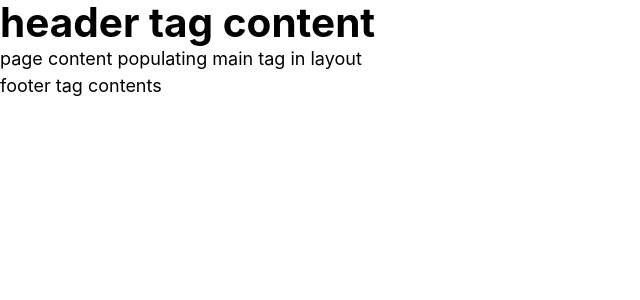
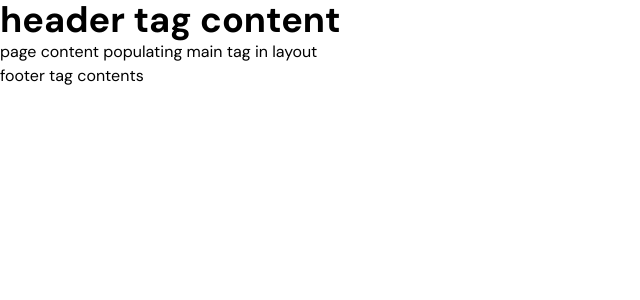
Before and after one commit to blaze-vincent/portfolio-2022, a Next.js app: page / in a window 1280 px wide. Shown: the top 300 px of the page, without its empty margins (0-640 px from the left). Built offline with nearby package versions, Linux system fonts and the light colour scheme.

Commit message:
Change default font to DM Sans

```diff
--- a/styles/globals.css
+++ b/styles/globals.css
@@ -12,9 +12,8 @@
 body,
 #__next {
   overflow-x: hidden;
-  font-size: 18px;
-  font-family: -apple-system, BlinkMacSystemFont, Segoe UI, Roboto, Oxygen,
-    Ubuntu, Cantarell, Fira Sans, Droid Sans, Helvetica Neue, sans-serif;
+  font-size: 16px;
+  font-family: DM Sans;
 }
 
 a {
```
